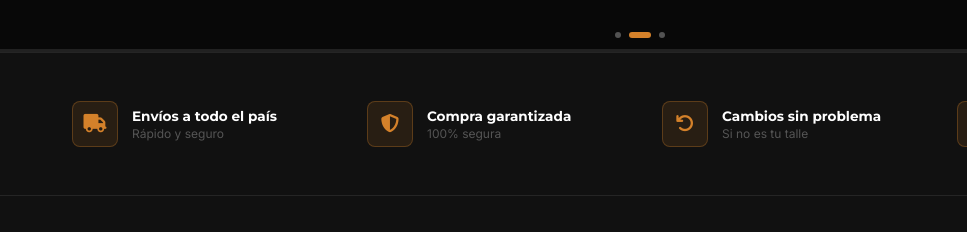
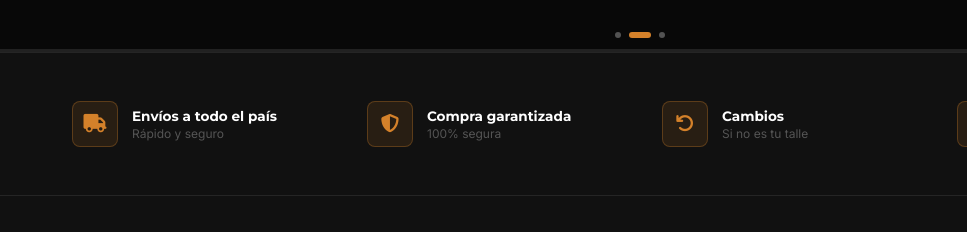
Before and after one commit to OctavioMinteguia/human_sport, a website: page public/index.html in a window 1280 px wide. Shown: the part 568-800 px from the top of the page, 0-967 px from the left. Drawn offline with nearby package versions, Linux system fonts and the light colour scheme; no server answers.

Commit message:
fix: cambiar texto beneficio a solo 'Cambios'

```diff
--- a/public/index.html
+++ b/public/index.html
@@ -152,7 +152,7 @@
                 <div class="benefit-item fade-in">
                     <div class="benefit-icon"><i class="fas fa-undo"></i></div>
                     <div>
-                        <strong>Cambios sin problema</strong>
+                        <strong>Cambios</strong>
                         <span>Si no es tu talle</span>
                     </div>
                 </div>
```
